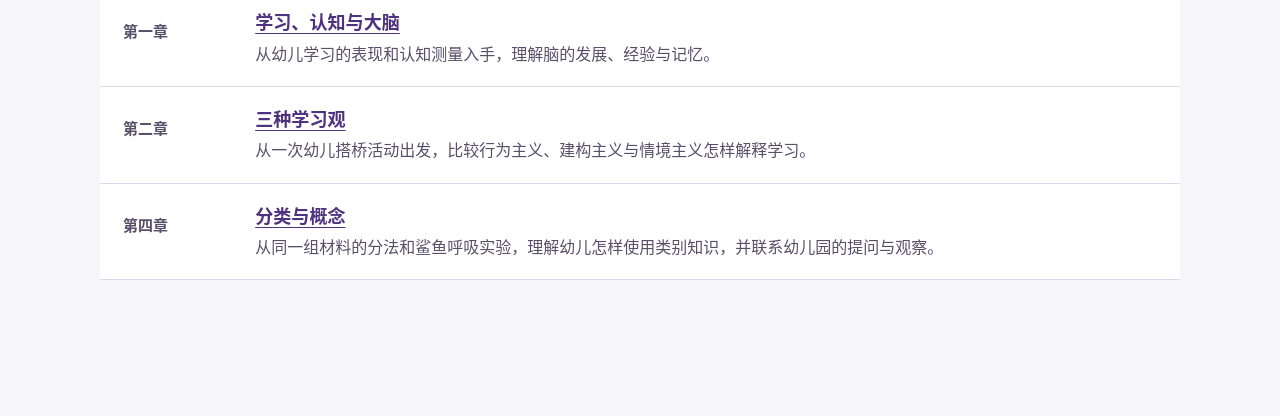
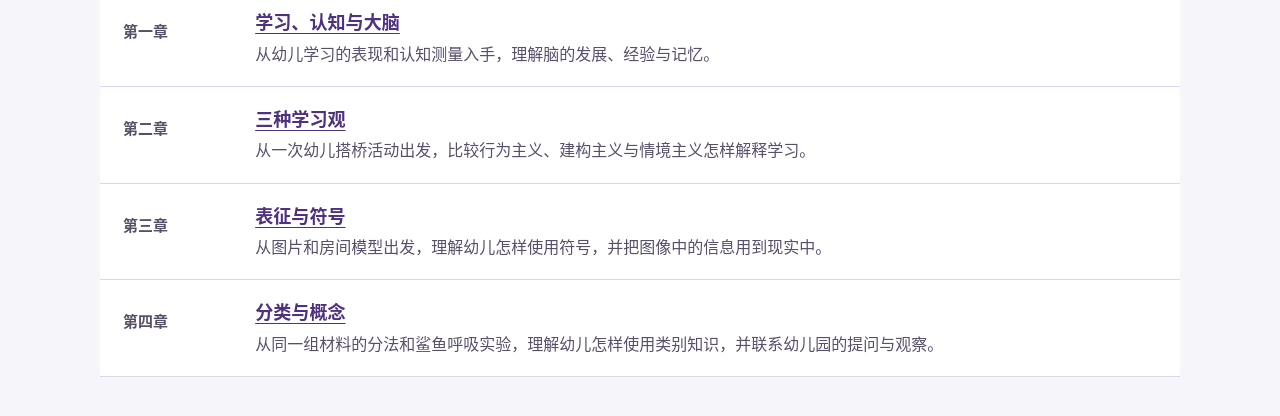
Before and after one commit to shnu-wei/shnu-wei.github.io, a plain HTML site: page child-cognition/index.html in a window 1280 px wide. Shown: the part 512-928 px from the top of the page. Before the commit the page ends 840 px from the top, so only its background shows below. Drawn offline with Linux system fonts and the light colour scheme.

Commit message:
在《幼儿认知与学习》课程目录添加第三章入口

```diff
--- a/child-cognition/index.html
+++ b/child-cognition/index.html
@@ -84,6 +84,13 @@
         </div>
       </article>
       <article class="entry">
+        <p class="chapter">第三章</p>
+        <div>
+          <h3><a href="chapters/03-representation-and-symbols.html">表征与符号</a></h3>
+          <p>从图片和房间模型出发，理解幼儿怎样使用符号，并把图像中的信息用到现实中。</p>
+        </div>
+      </article>
+      <article class="entry">
         <p class="chapter">第四章</p>
         <div>
           <h3><a href="chapters/04-classification-and-concepts.html">分类与概念</a></h3>
```
